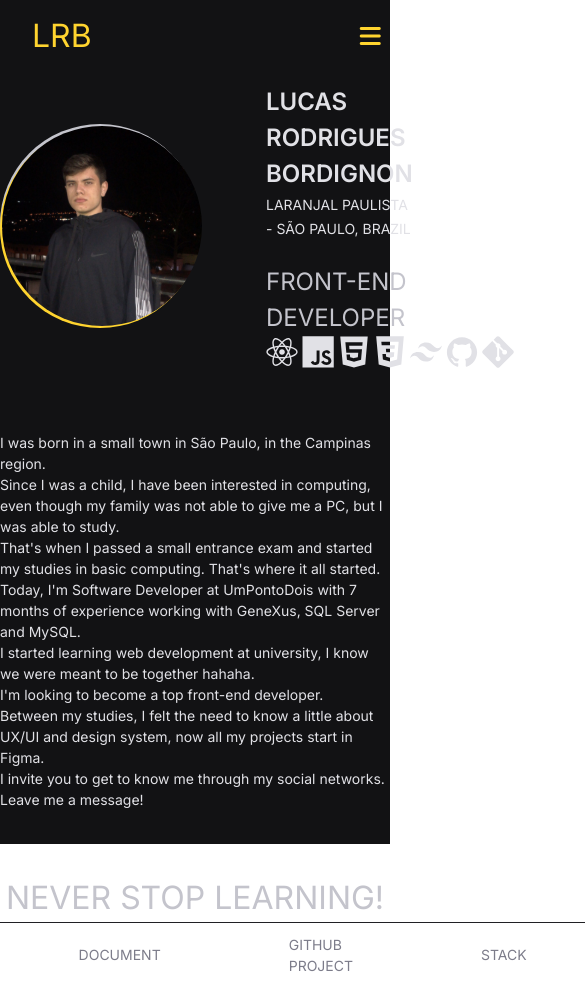
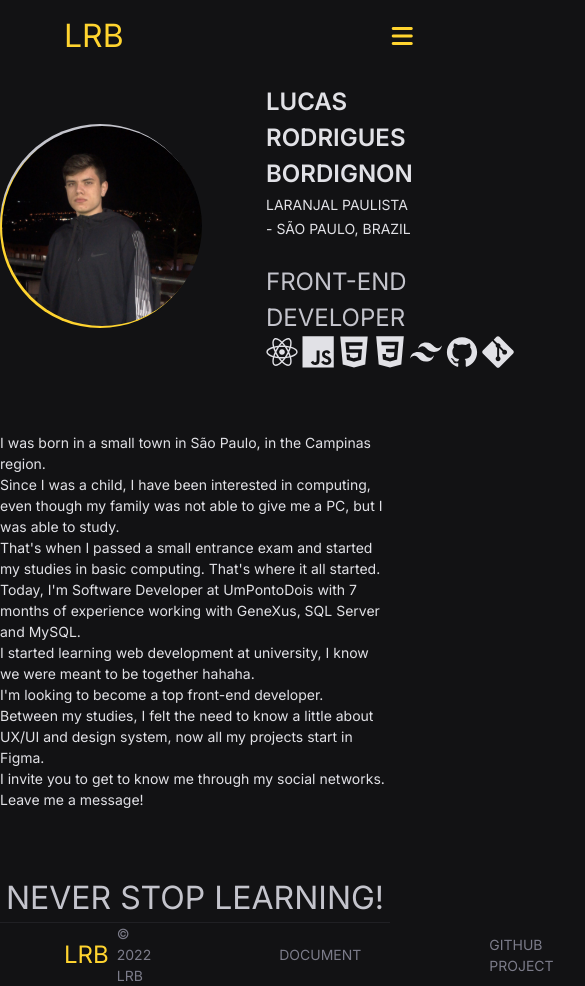
Before and after one commit to lucasrbordignon/lrb, a React (Vite) app: page / in a window 390 px wide. Shown: the top 986 px of the page, 585 px wide, since content can reach past the window. Built offline with nearby package versions, Linux system fonts and the light colour scheme.

Commit message:
changed background

```diff
--- a/index.html
+++ b/index.html
@@ -12,7 +12,7 @@
     <link rel="stylesheet" href="https://cdnjs.cloudflare.com/ajax/libs/font-awesome/6.1.1/css/all.min.css" />
     <title>Lucas Rodrigues Bordignon</title>
   </head>
-  <body>
+  <body class="bg-gray-900">
     <div id="root"></div>
     <script type="module" src="/src/main.tsx"></script>
   </body>
--- a/src/components/Navbar.tsx
+++ b/src/components/Navbar.tsx
@@ -7,17 +7,12 @@ export function Navbar() {
   return (
     <>
       <nav className="relative flex flex-wrap items-center justify-between px-2 py-3 mb-3">
-        <div className="w-screen container px-8 mx-auto flex flex-wrap items-center justify-between">
+        <div className="w-screen container px-16 mx-auto flex flex-wrap items-center justify-around">
           <div className="w-full relative flex justify-between gap-[256px] lg:w-auto lg:static lg:block lg:justify-start">
-          <Heading size='lg'>
-            <h1 className='text-yellow-500'>LRB</h1>
-          </Heading>
-            {/* <a
-              className="text-sm font-bold leading-relaxed inline-block mr-4 py-2 whitespace-nowrap uppercase text-yellow-500"
-              href="#pablo"
-            >
-              LRB
-            </a> */}
+            <Heading size='lg'>
+              <h1 className='text-yellow-500'>LRB</h1>
+            </Heading>
+
             <button
               className="text-white cursor-pointer text-xl leading-none px-3 py-1 bg-transparent block lg:hidden outline-none focus:outline-none"
               type="button"
--- a/src/components/PortfolioPage.tsx
+++ b/src/components/PortfolioPage.tsx
@@ -4,7 +4,7 @@ import { Text } from './Text';
 
 export function PortfolioPage() {
   return (
-      <div className='w-screen h-screen bg-gray-900 flex flex-col justify-between items-center'>
+      <div className='w-screen h-screen flex flex-col justify-between items-center'>
         <Navbar/>
         <main className='flex flex-col items-center'>
           <div className='flex items-center gap-16 mb-16'>
@@ -52,7 +52,7 @@ export function PortfolioPage() {
 
         </main>
 
-        <footer className='max-w-max h-16 border-t-[1px] border-t-gray-800 flex items-center justify-around gap-[128px] pr-16 pl-16'>
+        <footer className='w-screen h-16 border-t-[1px] border-t-gray-800 flex items-center justify-around gap-[128px] pr-16 pl-16 lg:w-auto'>
           <div className='flex items-center justify-around gap-2'>
             <Heading size='md'><p className='text-yellow-500'>LRB</p></Heading>
             <Text size='sm'><p className='text-gray-400'>© 2022 LRB</p></Text>
--- a/tailwind.config.cjs
+++ b/tailwind.config.cjs
@@ -2,6 +2,7 @@
 module.exports = {
   content: [
     './src/**/*.tsx',
+    'index.html',
   ],
   theme: {
     fontSize: {
```
